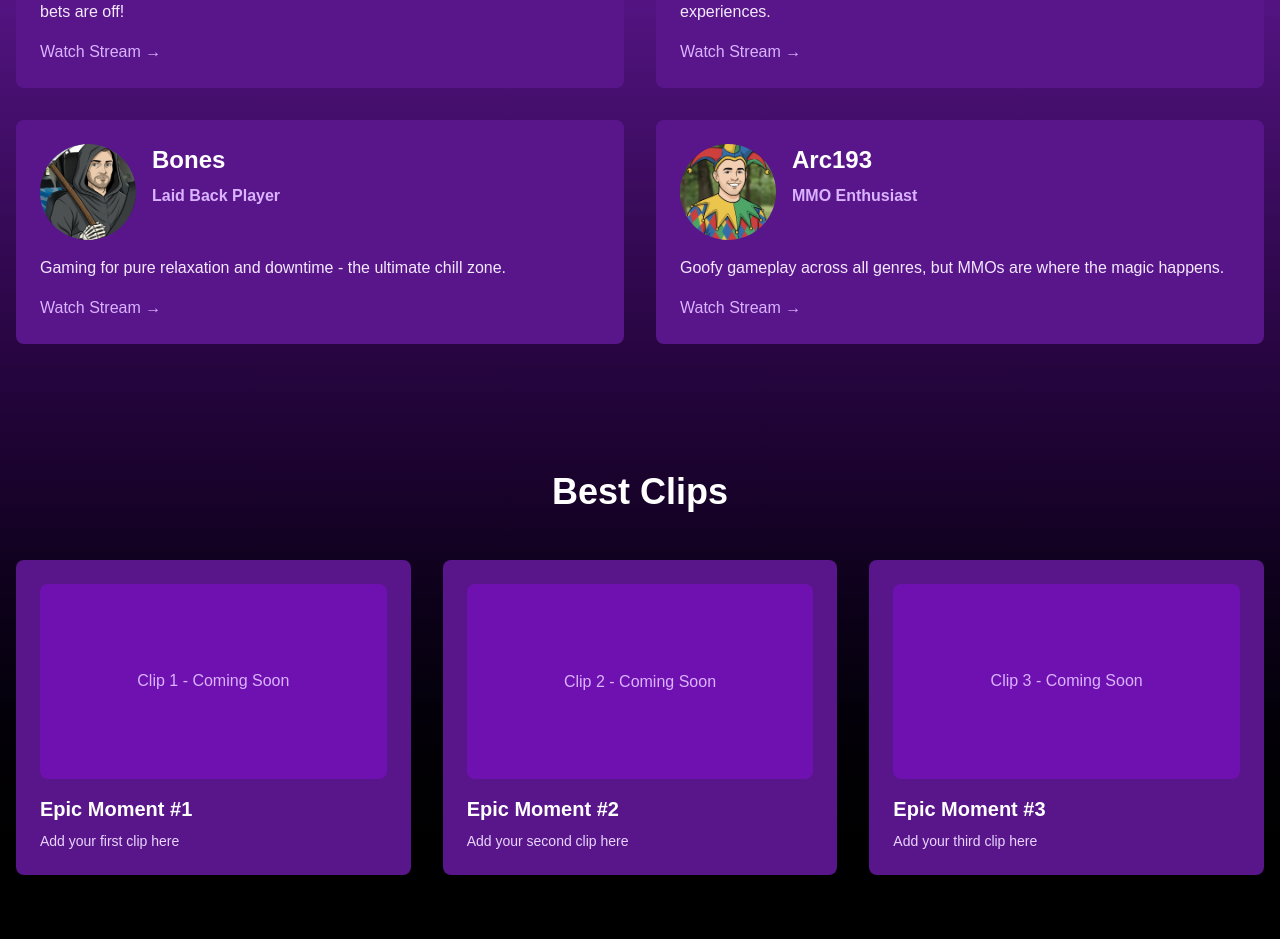
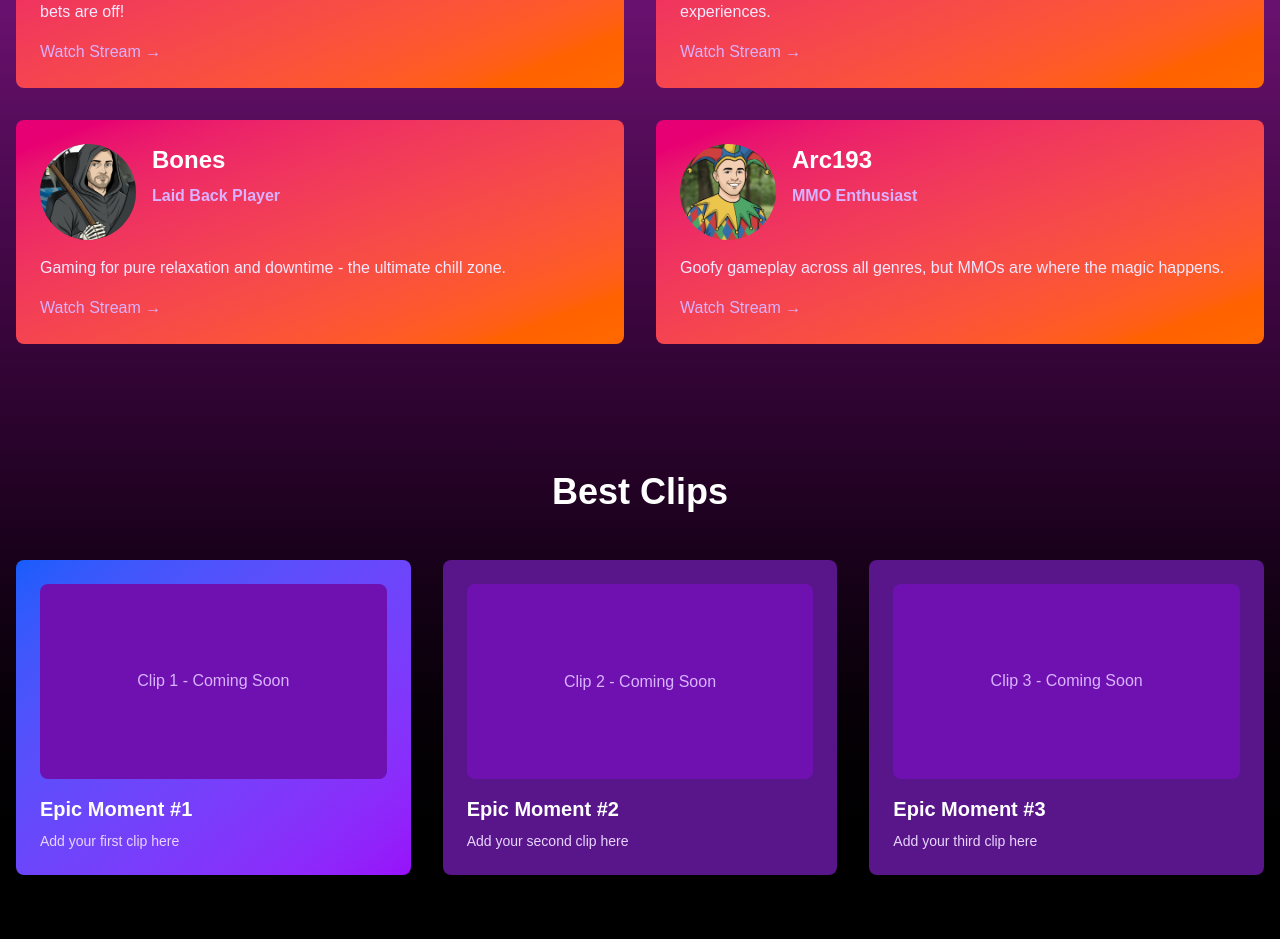
Before and after one commit to VyperGH/vintage-virtual-vibes, a Next.js app: page / in a window 1280 px wide. Shown: the part 1040-1992 px from the top of the page. Built offline with nearby package versions, Linux system fonts and the light colour scheme.

Commit message:
color and gradiant change

```diff
--- a/app/page.js
+++ b/app/page.js
@@ -31,7 +31,7 @@ export default function Home() {
   ]
 
   return (
-    <div className="min-h-screen bg-gradient-to-b from-blue-900 via-purple-900 to-black">
+    <div className="min-h-screen bg-gradient-to-b from-indigo-950 via-fuchsia-900 to-black">
       {/* Hero Section */}
       <div id="home" className="container mx-auto px-4 py-32">
         <div className="text-center">
@@ -56,7 +56,7 @@ export default function Home() {
         <h2 className="text-4xl font-bold text-white text-center mb-12">Meet Our Streamers</h2>
         <div className="grid grid-cols-1 md:grid-cols-2 gap-8">
           {streamers.map((streamer, index) => (
-            <div key={index} className="bg-purple-900 bg-opacity-50 rounded-lg p-6 hover:bg-opacity-70 transition">
+            <div key={index} className="bg-gradient-to-br from-pink-600 to-orange-500 bg-opacity-90 rounded-lg p-6 hover:scale-105 transition-transform">
               <div className="flex items-start gap-4">
                 <img
                   src={streamer.image}
@@ -82,7 +82,7 @@ export default function Home() {
         <h2 className="text-4xl font-bold text-white text-center mb-12">Best Clips</h2>
         <div className="grid grid-cols-1 md:grid-cols-2 lg:grid-cols-3 gap-8">
           {/* Clip 1 - Placeholder */}
-          <div className="bg-purple-900 bg-opacity-50 rounded-lg p-6">
+          <div className="bg-gradient-to-br from-blue-600 to-purple-600 rounded-lg p-6">
             <div className="bg-purple-800 rounded-lg aspect-video mb-4 flex items-center justify-center">
               <p className="text-purple-300">Clip 1 - Coming Soon</p>
             </div>
```
